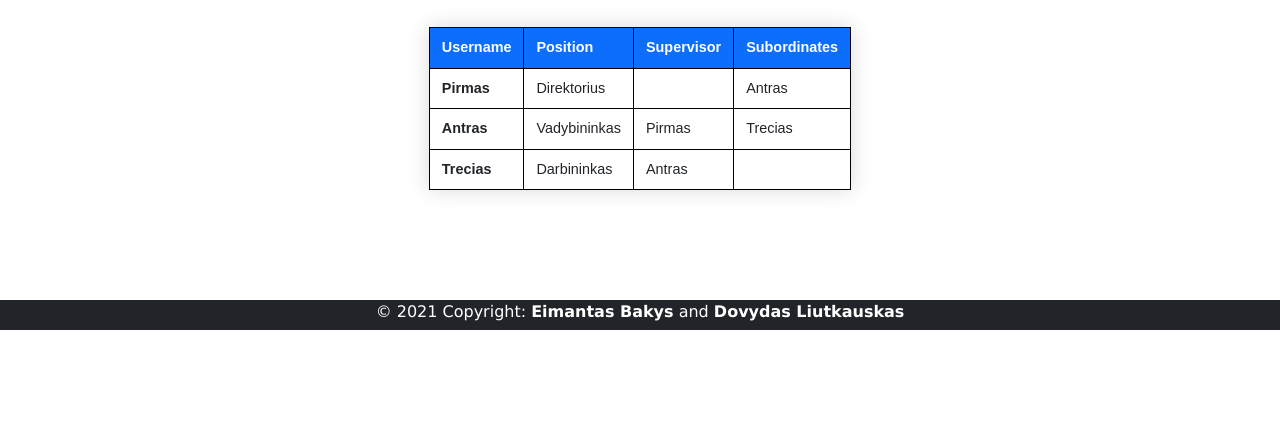
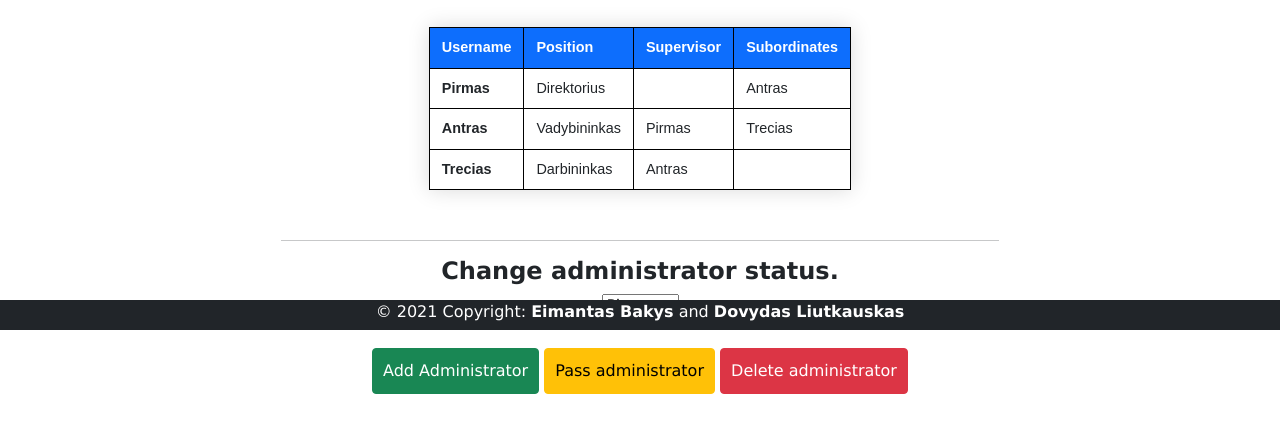
Before and after one commit to Eimantas93/TM, a Flask app: page /relations in a window 1280 px wide. Shown: the part 470-914 px from the top of the page. Before the commit the page ends 800 px from the top, so only its background shows below. Run offline with Flask 2, Linux system fonts and the light colour scheme; a user stored in the database is signed in; data comes from the database, SQL or seed files in the repository; both versions use the stored data as it was after the commit; some libraries are stand-ins or nearby versions.

Commit message:
Passing administrator status between users;

```diff
--- a/application.py
+++ b/application.py
@@ -519,3 +519,26 @@ def approval():
 
     # NEED TO FIX THIS
     return render_template("edit_task.html", task_id=task_id, creator_id=creator_id, executor_id=executor_id, heading=heading, description=description, creation_date=creation_date, deadline=deadline, status=status, creator_name=creator_name, executor_name=executor_name, notes=notes, pending=pending)
+
+@app.route("/administrator", methods=["POST"])
+def administrator():
+    decision = request.form.get("decision")
+    user_id = request.form.get("user_id")
+
+    # Connecting to DB
+    connection = sqlite3.connect('data.db')
+    db = connection.cursor()
+    if decision == 'add':
+        db.execute("UPDATE users SET administrator = '1' WHERE user_id = ?", user_id)
+        connection.commit()
+        connection.close()
+    elif decision == 'pass':
+        db.execute("UPDATE users SET administrator = '1' WHERE user_id = ?", user_id)
+        db.execute("UPDATE users SET administrator = '0' WHERE user_id = ?", (session["user_id"],))
+        connection.commit()
+        connection.close()
+    elif decision == 'delete':
+        db.execute("UPDATE users SET administrator = '0' WHERE user_id = ?", user_id)
+        connection.commit()
+        connection.close()
+    return redirect("/relations")
--- a/templates/index.html
+++ b/templates/index.html
@@ -341,7 +341,7 @@ Task Manager
         {% else %}
 
         <!-- Pending tasks waiting for your approval -->
-        {% if creatorSum[0] != 0 %}
+        {% if creatorSum[0] != 0 and creatorSum[0] is not none %}
         <h4 style="margin-left: 5px; color: #FF6347"> Waiting for <b>your</b> approval: </h4>
         {% for row in creator %}
         {% if row[1] != row[2] and row[8] == 1 %}
@@ -396,7 +396,7 @@ Task Manager
         {% endif %}
 
         <!-- Pending tasks waiting for creator approval -->
-        {% if executorSum[0] != 0 %}
+        {% if executorSum[0] != 0 and executorSum[0] is not none %}
         <h4 style="margin-left: 5px; color: #FF6347"> Waiting for <b>task creator</b> approval:</h4>
         {% for row in executor %}
         {% if row[1] != row[2] and row[8] == 1 %}
--- a/templates/new_task.html
+++ b/templates/new_task.html
@@ -28,13 +28,13 @@ Create new task
         </div>
         <label>Task name: </label>
         <div class="form-group">
-            <input autocomplete="off" type="text" class="form-control" placeholder="Deliver pizza" name="heading"
+            <input autocomplete="off" type="text" class="form-control" placeholder="Type here..." name="heading"
                 autofocus required>
         </div>
         <label>Task description: </label>
         <div class="form-group">
             <!-- Textarea to make the comment section adjustable to input size -->
-            <textarea placeholder="Italian pizza to Kaunas, laisves aleja 25" class="form-control" type="text"
+            <textarea placeholder="Type here..." class="form-control" type="text"
                 name="description" style="height: 200px;" required></textarea>
         </div>
         <label>Start date: </label>
--- a/templates/relations.html
+++ b/templates/relations.html
@@ -9,6 +9,7 @@ Task Manager
 <hr>
 <div class="container-1">
     <center>
+        {% if user[5] == 1 %}
         <div>
             <form class="border" action="/relations" method="POST">
                 <h3>Assign subordinate for supervisor</h3>
@@ -35,6 +36,7 @@ Task Manager
                 {% endif %}
             </form>
         </div>
+
         <div>
             <form class="border" action="/unassign" method="POST" style="margin-top: 20px;">
                 <h3>Unassign supervisor for subordinate</h3>
@@ -62,6 +64,7 @@ Task Manager
             </form>
         </div>
         <hr>
+        {% endif %}
         <h4 style="margin-top: 30px;"><b>"{{ rows[0][4] }}" structure</b></h4>
         <table class="styled-table">
             <thead>
@@ -109,6 +112,26 @@ Task Manager
             {% endfor %}
             {% endif %}
         </table>
+        {% if user[5] == 1 %}
+        <hr>
+        <h4><b>Change administrator status.</b></h4>
+        <form action="/administrator" method="POST" style="margin-bottom: 50px;">
+            <select name="user_id">
+                {% if joined_rows is not none %}
+                {% for row in rows %}
+                <option value="{{ row[0]}}">{{ row[1] }}</option>
+                {% endfor %}
+                {% endif %}
+            </select>
+            <br>
+            <button type="submit" class="btn btn-success" style="margin-top: 30px;" name="decision" value="add" data-bs-toggle="tooltip" data-bs-placement="top"
+             title="Add administrator status to selected user (keeping your status as administrator)">Add Administrator</button>
+            <button type="submit" class="btn btn-warning" style="margin-top: 30px;" name="decision" value="pass" data-bs-toggle="tooltip" data-bs-placement="top"
+             title="You will lose your status as 'administrator' passing it to selected user.">Pass administrator</button>
+             <button type="submit" class="btn btn-danger" name="decision" style="margin-top: 30px;" value="delete" data-bs-toggle="tooltip" data-bs-placement="top"
+             title="You will delete 'administartor' status for selected user">Delete administrator</button>
+        </form>
+        {% endif %}
     </center>
 </div>
 
```
Also changed, not shown: data.db.
